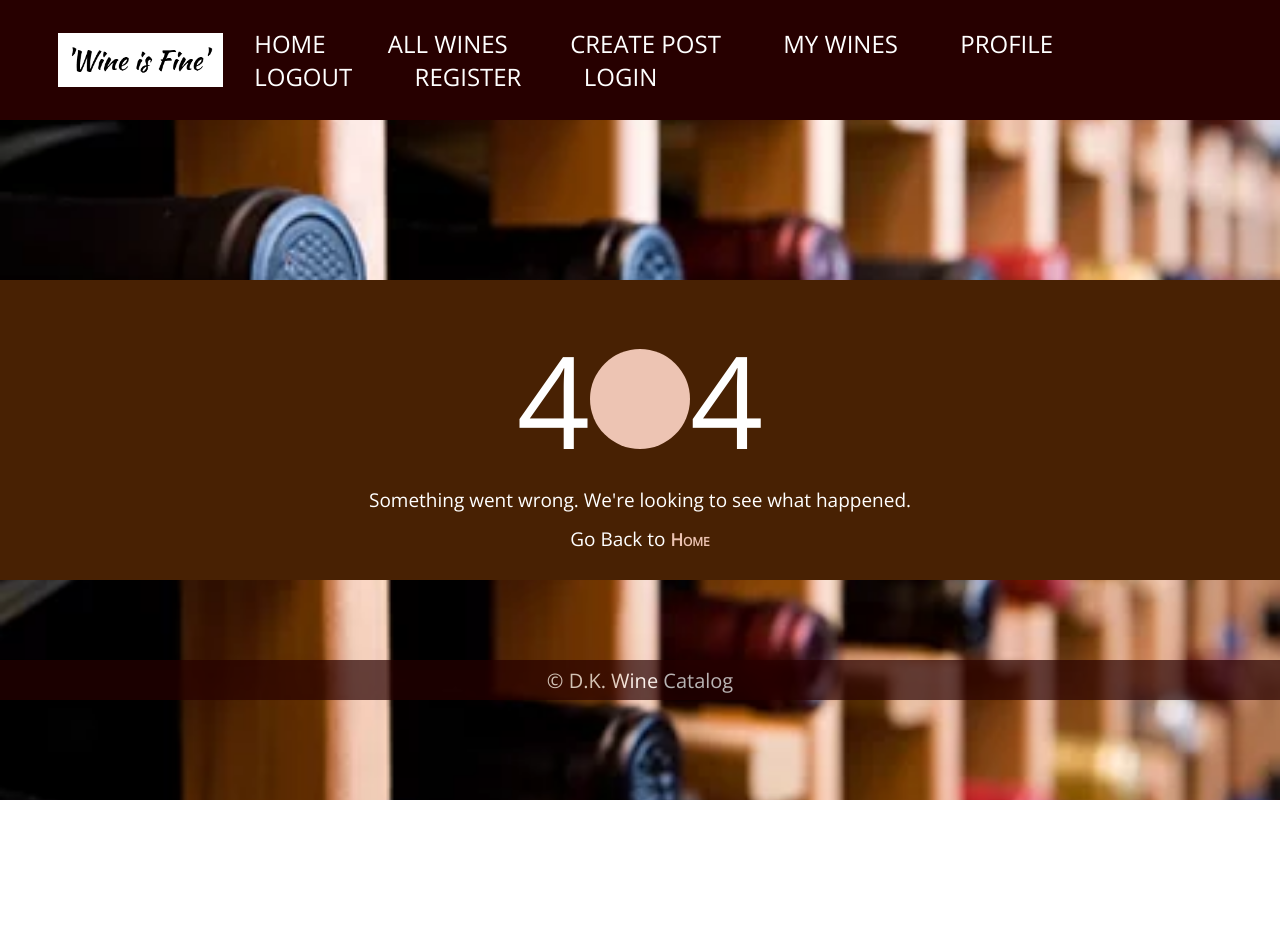
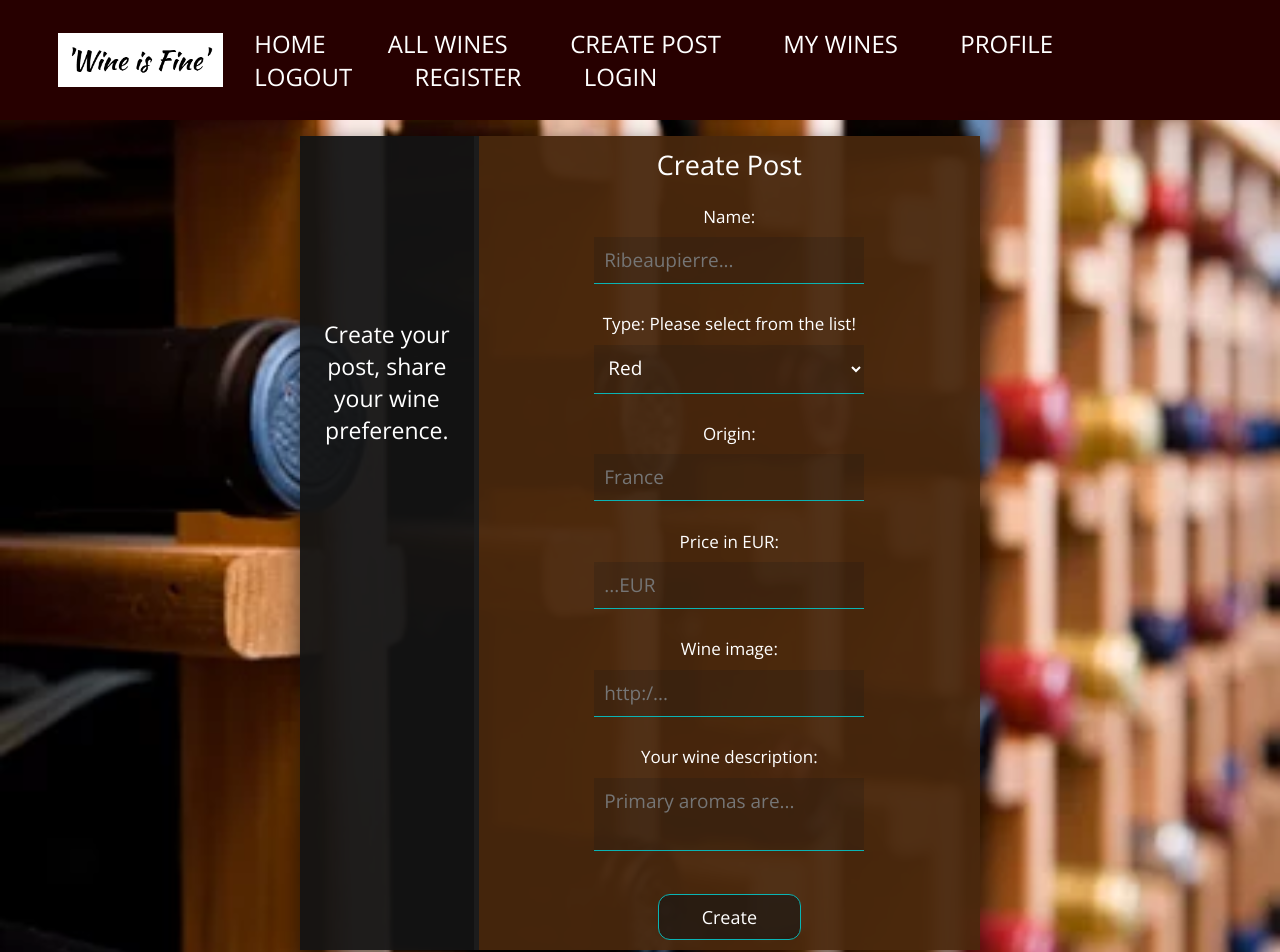
Before and after one commit to Koteterov/react-spa-wine, a React (Create React App) app: page /wine/create in a window 1280 px wide. Shown: the top 952 px of the page. Before the commit the page ends 800 px from the top, so only its background shows below. Built offline with nearby package versions, Linux system fonts and the light colour scheme.

Commit message:
create page added

```diff
--- a/src/App.js
+++ b/src/App.js
@@ -6,6 +6,7 @@ import Footer from "./components/Footer/Footer";
 import Home from "./components/Home/Home";
 import Login from "./components/Login/Login";
 import Register from "./components/Register/Register";
+import CreateWinePost from "./components/CreateWinePost/CreateWinePost";
 import NotFound from "./components/NotFound/NotFound";
 
 function App() {
@@ -18,6 +19,7 @@ function App() {
           <Route path="/home" element={<Home />} />
           <Route path="/user/login" element={<Login />} />
           <Route path="/user/register" element={<Register />} />
+          <Route path="/wine/create" element={<CreateWinePost />} />
           <Route path="*" element={<NotFound />} />
         </Routes>
       </main>
--- /dev/null
+++ b/src/components/CreateWinePost/CreateWinePost.js
@@ -0,0 +1,89 @@
+import styles from "./CreateWinePost.module.css";
+
+export default function CreateWinePost() {
+  return (
+    <section id="create-page">
+      <div className={styles["createSection"]}>
+        <div className={styles["info"]}>
+          <h2>Create your post, share your wine preference.</h2>
+        </div>
+
+        <form className={styles["createForm"]}>
+          <h2>Create Post</h2>
+          <ul className={styles["noBullet"]}>
+            <li>
+              <label for="name">Name:</label>
+              <input
+                type="text"
+                className={styles["inputFields"]}
+                id="name"
+                placeholder="Ribeaupierre..."
+                name="name"
+                required
+                minlength="3"
+              />
+            </li>
+            <li>
+              <label for="type">Type: Please select from the list!</label>
+              <select id={styles["type"]} name="type" required>
+                <option value="Red">Red</option>
+                <option value="White">White</option>
+                <option value="Rose">Rose</option>
+                <option value="Sparkling">Sparkling</option>
+              </select>
+            </li>
+
+            <li>
+              <label for="origin">Origin:</label>
+              <input
+                type="text"
+                className={styles["inputFields"]}
+                id="origin"
+                placeholder="France"
+                name="origin"
+                required
+              />
+            </li>
+            <li>
+              <label for="price">Price in EUR:</label>
+              <input
+                type="number"
+                className={styles["inputFields"]}
+                id="price"
+                placeholder="...EUR"
+                name="price"
+                min="0"
+                required
+              />
+            </li>
+            <li>
+              <label for="image">Wine image:</label>
+              <input
+                type="text"
+                className={styles["inputFields"]}
+                id="image"
+                placeholder="http:/..."
+                name="image"
+                required
+              />
+            </li>
+            <li>
+              <label for="description">Your wine description:</label>
+              <textarea
+                id="description"
+                className={styles["inputFields"]}
+                name="description"
+                placeholder="Primary aromas are..."
+                required
+                minlength="5"
+              ></textarea>
+            </li>
+            <li id={styles["center-btn"]}>
+              <button id={styles["create-btn"]}>Create</button>
+            </li>
+          </ul>
+        </form>
+      </div>
+    </section>
+  );
+}
--- /dev/null
+++ b/src/components/CreateWinePost/CreateWinePost.module.css
@@ -0,0 +1,123 @@
+@import url(https://fonts.googleapis.com/css?family=Open+Sans:300);
+
+* {
+    font-family: 'Open Sans', sans-serif;
+}
+
+.createSection,
+.editSection {
+    margin: auto;
+    width: 680px;
+    margin-top: 1rem;
+    left: 35%;
+    text-align: center;
+    display: flex;
+    color: white;
+    box-shadow: 3px 10px 20px 5px rgba(0, 0, 0, .5);
+}
+
+textarea {
+    resize: none;
+}
+
+.createForm,
+.editForm {
+    width: 720px;
+    padding: 10px 0;
+    background: rgba(72, 39, 13, 0.95);
+    transition: .2s;
+}
+
+.createForm>h2,
+.eeditForm>h2 {
+    font-weight: 350;
+    font-size: 27px;
+    margin-bottom: 0.8em;
+}
+
+#create-btn,
+#edit-btn {
+    border: 1px solid rgba(10, 180, 180, 1);
+    background: rgba(20, 20, 20, .6);
+    font-size: 18px;
+    color: white;
+    margin-top: 20px;
+    padding: 10px 43px;
+    cursor: pointer;
+    transition: .4s;
+    border-radius: 12px;
+}
+
+#create-btn:hover,
+#edit-btn:hover {
+    background: rgba(20, 20, 20, .8);
+    padding: 10px 80px;
+}
+
+.info {
+    width: 250px;
+    background: rgba(20, 20, 20, .95);
+    padding: 55px 5px;
+    border-right: 5px solid rgba(30, 30, 30, .8);
+}
+
+.info>h2 {
+    padding-top: 5.5em;
+    font-weight: 300;
+    font-size: 23px;
+}
+
+.info>p {
+    margin-top: 2px;
+    font-size: 18px;
+}
+
+
+.inputFields,
+#type {
+    margin: 18px 0;
+    font-size: 19px;
+    padding: 10px;
+    width: 270px;
+    border: 1px solid rgba(10, 180, 180, 1);
+    border-top: none;
+    border-left: none;
+    border-right: none;
+    background: rgba(20, 20, 20, .2);
+    color: white;
+    outline: none;
+}
+
+input.ng-invalid.ng-touched,
+#type.ng-invalid.ng-touched,
+textarea.ng-invalid.ng-touched {
+    border: 2px solid #A94442;
+}
+
+.noBullet {
+    list-style-type: none;
+    padding: 0;
+}
+
+label {
+    display: block;
+    width: 100%;
+    margin-top: 0.6em;
+    padding: 0;
+    border: none;
+    outline: none;
+    box-sizing: border-box;
+    font-size: 17px;
+}
+
+label {
+    margin-bottom: -0.5em;
+}
+
+label:nth-of-type(2) {
+    margin-top: 3em;
+}
+
+option {
+    background-color: black;
+}
```
